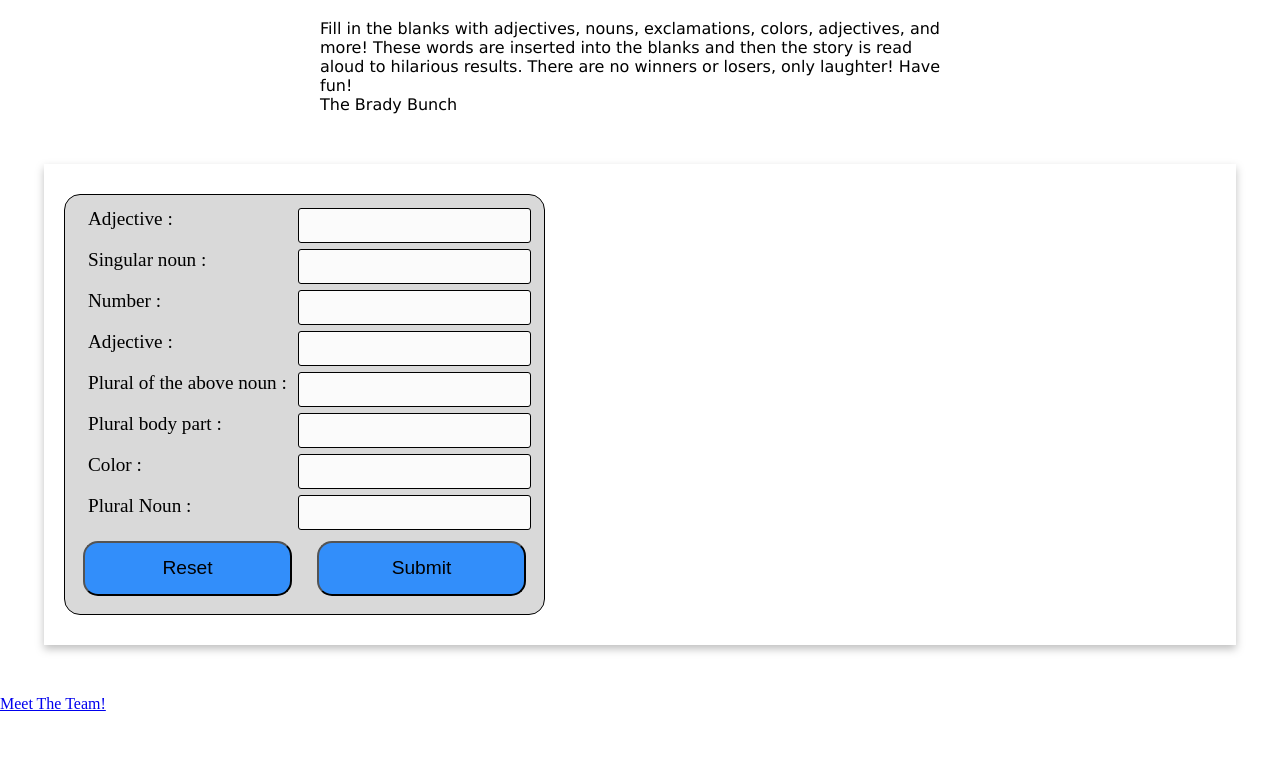
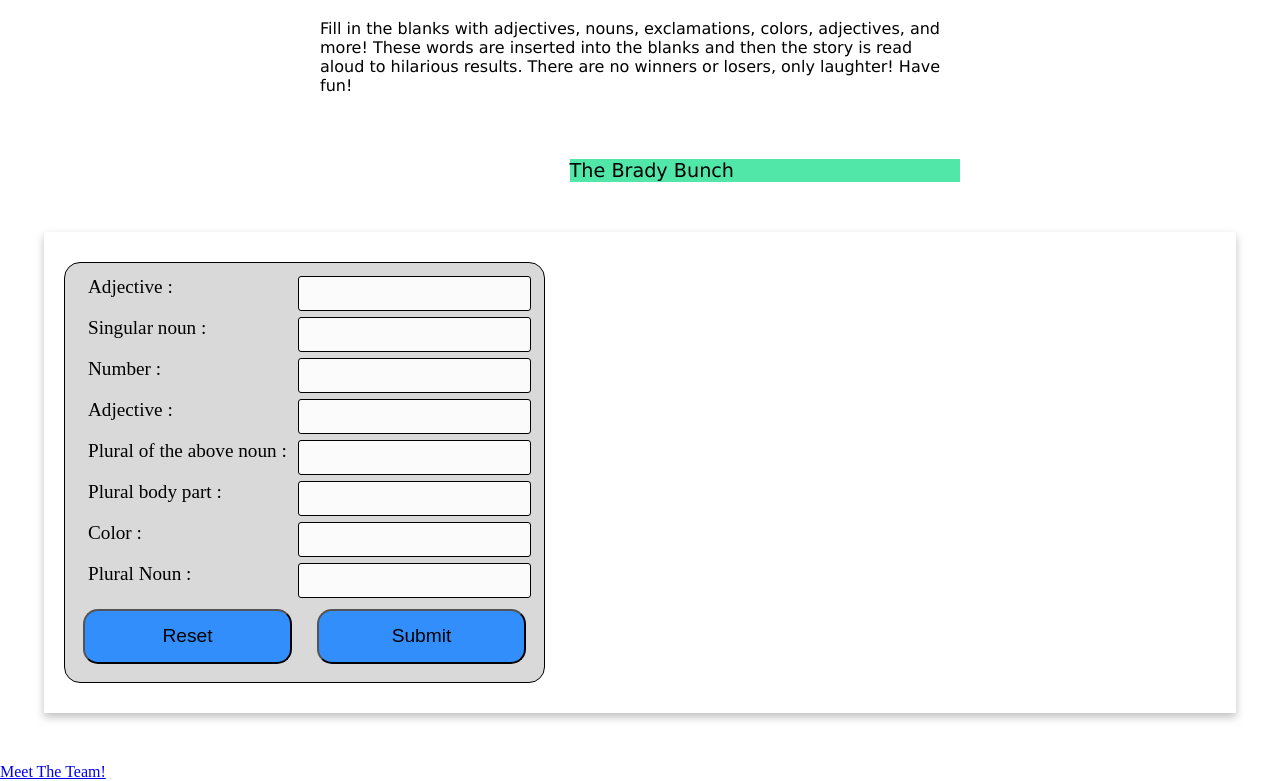
Before and after one commit to chingu-voyages/v43-tier1-team-08, a plain HTML site: page third.html in a window 1280 px wide. Shown: the part 80-861 px from the top of the page. Before the commit the page ends 800 px from the top, so only its background shows below. Drawn offline with Linux system fonts and the light colour scheme.

Commit message:
change story title class back to "story-title1" to match second.html and css

```diff
--- a/app.js
+++ b/app.js
@@ -1,5 +1,5 @@
 // DOM element constants
-const storyTitle = document.querySelector(".story-title");
+const storyTitle = document.querySelector(".story-title1");
 const form = document.querySelector("form");
 const story = document.querySelector(".story")
 
--- a/third.html
+++ b/third.html
@@ -26,7 +26,7 @@
                 These words are inserted into the blanks and then the story is read aloud to hilarious results.
                 There are no winners or losers, only laughter! Have fun!
             </div>
-            <div class="story-title"></div>
+            <div class="story-title1"></div>
         </div>
     </header>
     <body>
```
